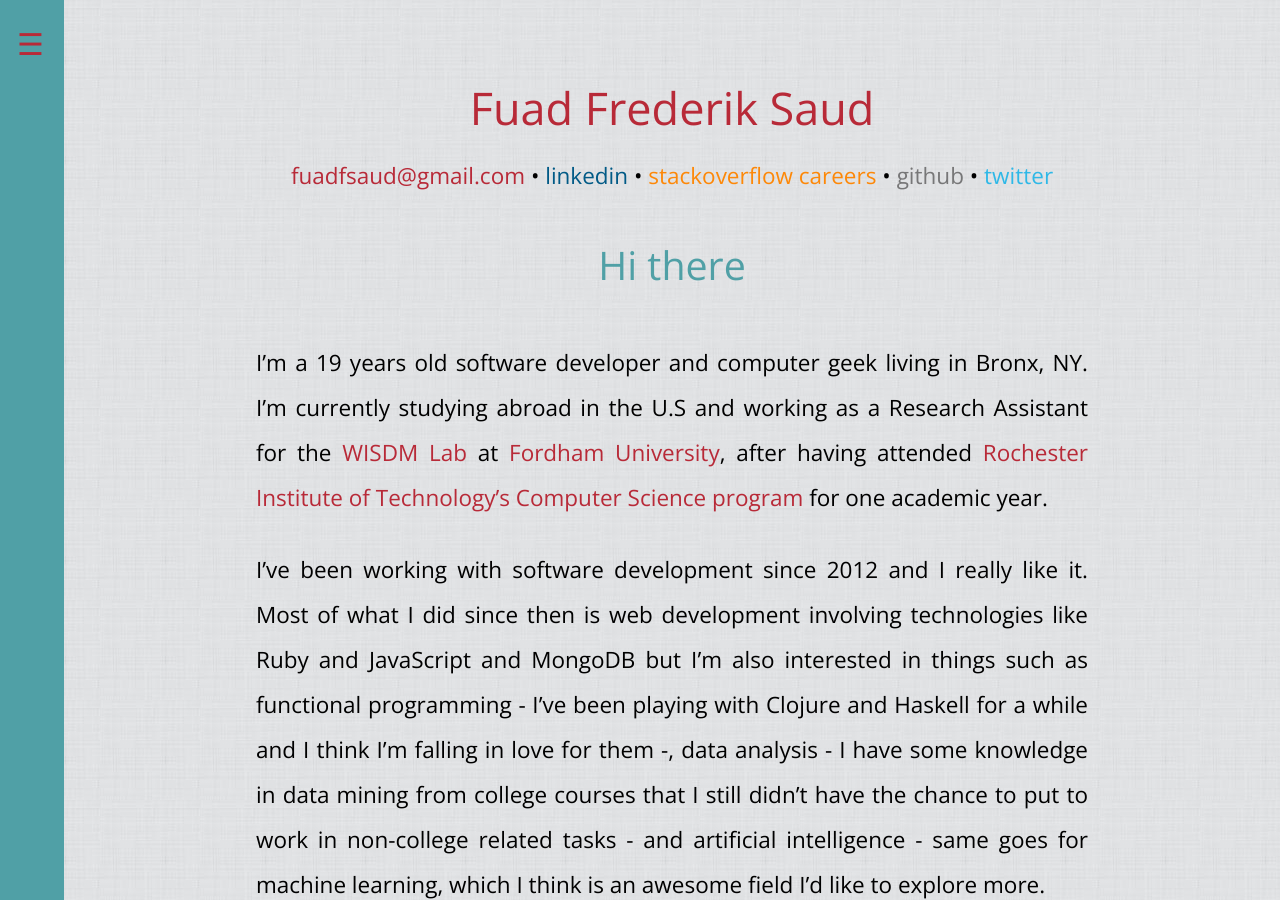
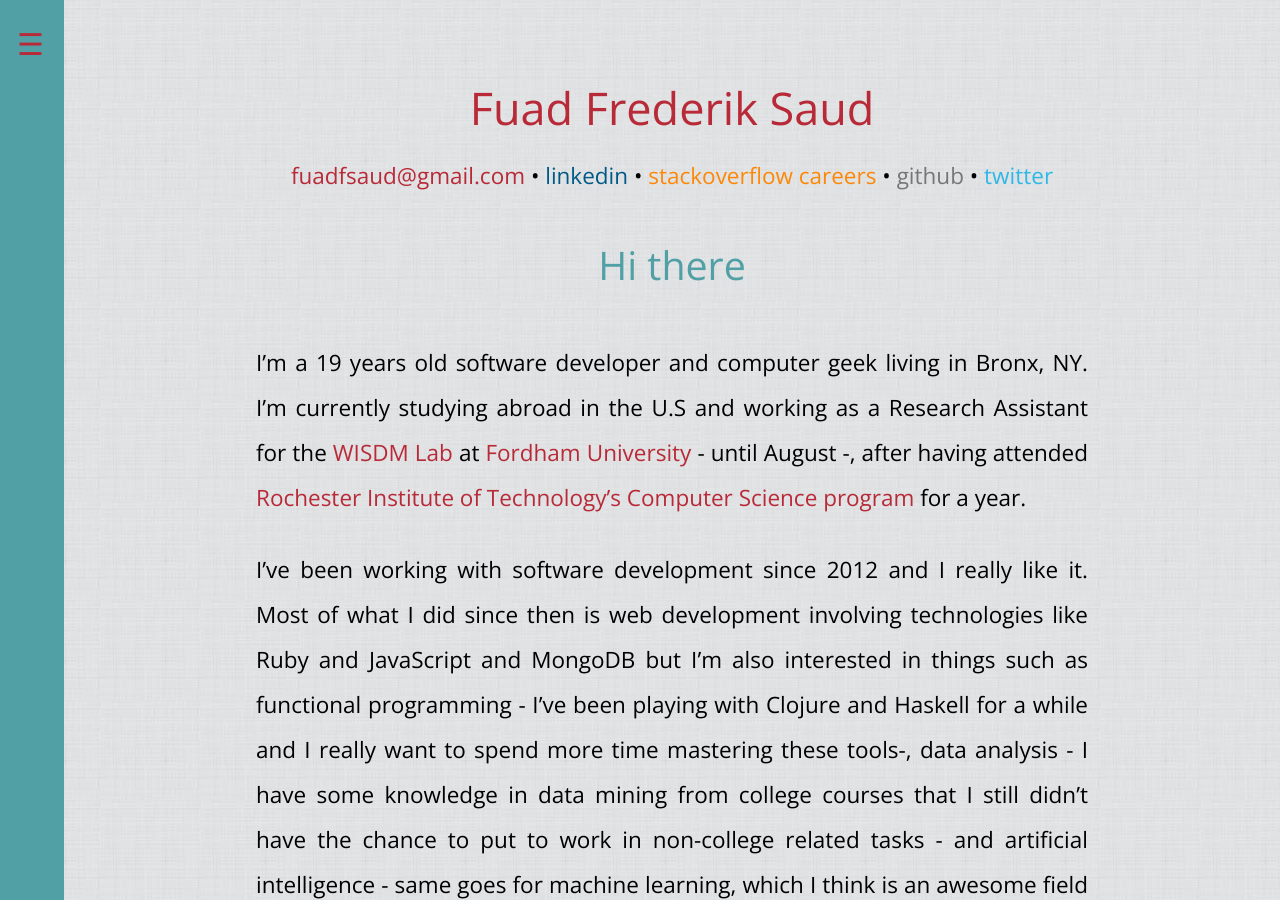
Before and after one commit to fuadsaud/fuadsaud.github.io, a Jekyll site: the page built from resume/index.md, in a window 1280 px wide and 900 px high. Built offline with Jekyll 4.4.1, drawn with Linux system fonts in a browser that asks for light colours; nearby versions of some CDN libraries.

Commit message:
Wordsmithing

```diff
--- a/resume/index.md
+++ b/resume/index.md
@@ -11,21 +11,21 @@ redirect_from: "/resume.html"
 ## Hi there
 
 I'm a 19 years old software developer and computer geek living in
-{{ site.author.location }}. I'm currently studying abroad in the U.S and
-working as a Research Assistant for the [WISDM Lab](//wisdmproject.com) at
-[Fordham University](//fordham.edu), after having attended
+{{site.author.location }}. I'm currently studying abroad in the U.S and working
+as a Research Assistant for the [WISDM Lab](//wisdmproject.com) at
+[Fordham University](//fordham.edu) - until August -, after having attended
 [Rochester Institute of Technology's Computer Science program](//cs.rit.edu)
-for one academic year.
+for a year.
 
 I've been working with software development since 2012 and I really like it.
 Most of what I did since then is web development involving technologies like
 **Ruby** and **JavaScript** and **MongoDB** but I'm also interested in things
 such as functional programming - I've been playing with **Clojure** and
-**Haskell** for a while and I think I'm falling in love for them -, data
-analysis - I have some knowledge in **data mining** from college courses that I
-still didn't have the chance to put to work in non-college related tasks - and
-artificial intelligence - same goes for **machine learning**, which I think is
-an awesome field I'd like to explore more.
+**Haskell** for a while and I really want to spend more time mastering these
+tools-, data analysis - I have some knowledge in **data mining** from college
+courses that I still didn't have the chance to put to work in non-college
+related tasks - and artificial intelligence - same goes for **machine
+learning**, which I think is an awesome field I'd like to explore more.
 
 I also like **football** - mostly the one played with the feet but have been
 learning about the one played with the hands lately -, **music** - many genres but
```
